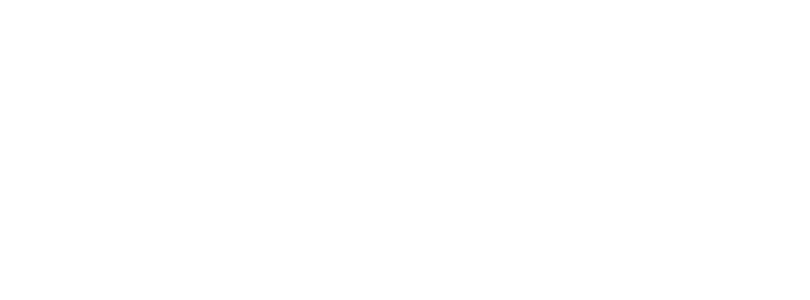
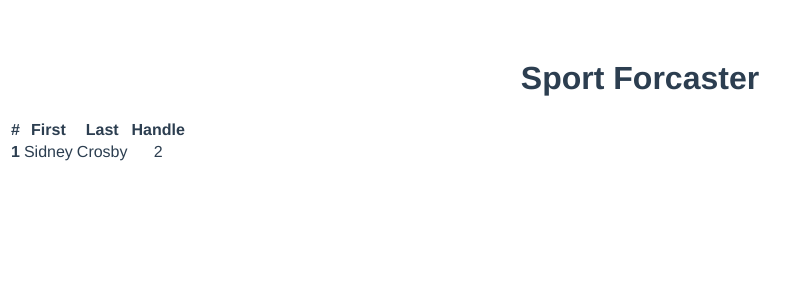
Before and after one commit to Azamatuz/vue-apis, a Vue app: page / in a window 1280 px wide. Shown: the top 300 px of the page, without its empty margins (0-810 px from the left). Built offline with nearby package versions, Linux system fonts and the light colour scheme.

Commit message:
playerview with hardcoded data works

```diff
--- a/public/index.html
+++ b/public/index.html
@@ -6,6 +6,8 @@
     <meta name="viewport" content="width=device-width,initial-scale=1.0">
     <link rel="icon" href="<%= BASE_URL %>favicon.ico">
     <title><%= htmlWebpackPlugin.options.title %></title>
+    <script src="https://cdn.jsdelivr.net/npm/@popperjs/core@2.9.2/dist/umd/popper.min.js" integrity="sha384-IQsoLXl5PILFhosVNubq5LC7Qb9DXgDA9i+tQ8Zj3iwWAwPtgFTxbJ8NT4GN1R8p" crossorigin="anonymous"></script>
+<script src="https://cdn.jsdelivr.net/npm/bootstrap@5.0.2/dist/js/bootstrap.min.js" integrity="sha384-cVKIPhGWiC2Al4u+LWgxfKTRIcfu0JTxR+EQDz/bgldoEyl4H0zUF0QKbrJ0EcQF" crossorigin="anonymous"></script>
   </head>
   <body>
     <noscript>
--- a/src/App.vue
+++ b/src/App.vue
@@ -1,13 +1,28 @@
 <template>
-    <div id="app" class="container">
+    <div id="app">
+      <h1>Sport Forcaster</h1>
+      <player-view :player="playerView" />
     </div>
 </template>
 
 <script>
+import PlayerView from './components/PlayerView.vue'
 
 
 export default {
+  components: { PlayerView },
   name: 'App',
+  data () {
+    return {
+      playerView: {
+      first_name: "Sidney",
+      last_name: "Crosby",
+      score: 2
+      }
+
+
+    }
+  }
 
 }
 </script>
--- /dev/null
+++ b/src/components/PlayerView.vue
@@ -0,0 +1,30 @@
+<template>
+    <div>
+        <table class="table">
+            <thead>
+                <tr>
+                    <th scope="col">#</th>
+                    <th scope="col">First</th>
+                    <th scope="col">Last</th>
+                    <th scope="col">Handle</th>
+                </tr>
+            </thead>
+            <tbody>
+                <tr>
+                    <th scope="row">1</th>
+                    <td>{{ player.first_name}}</td>
+                    <td>{{ player.last_name }}</td>
+                    <td>{{ player.score }}</td>
+                </tr>
+            </tbody>
+        </table>
+    </div>
+</template>
+
+<script>
+    export default {
+        name: "player-view",
+        props: ["player"]
+
+    }
+</script>
```
